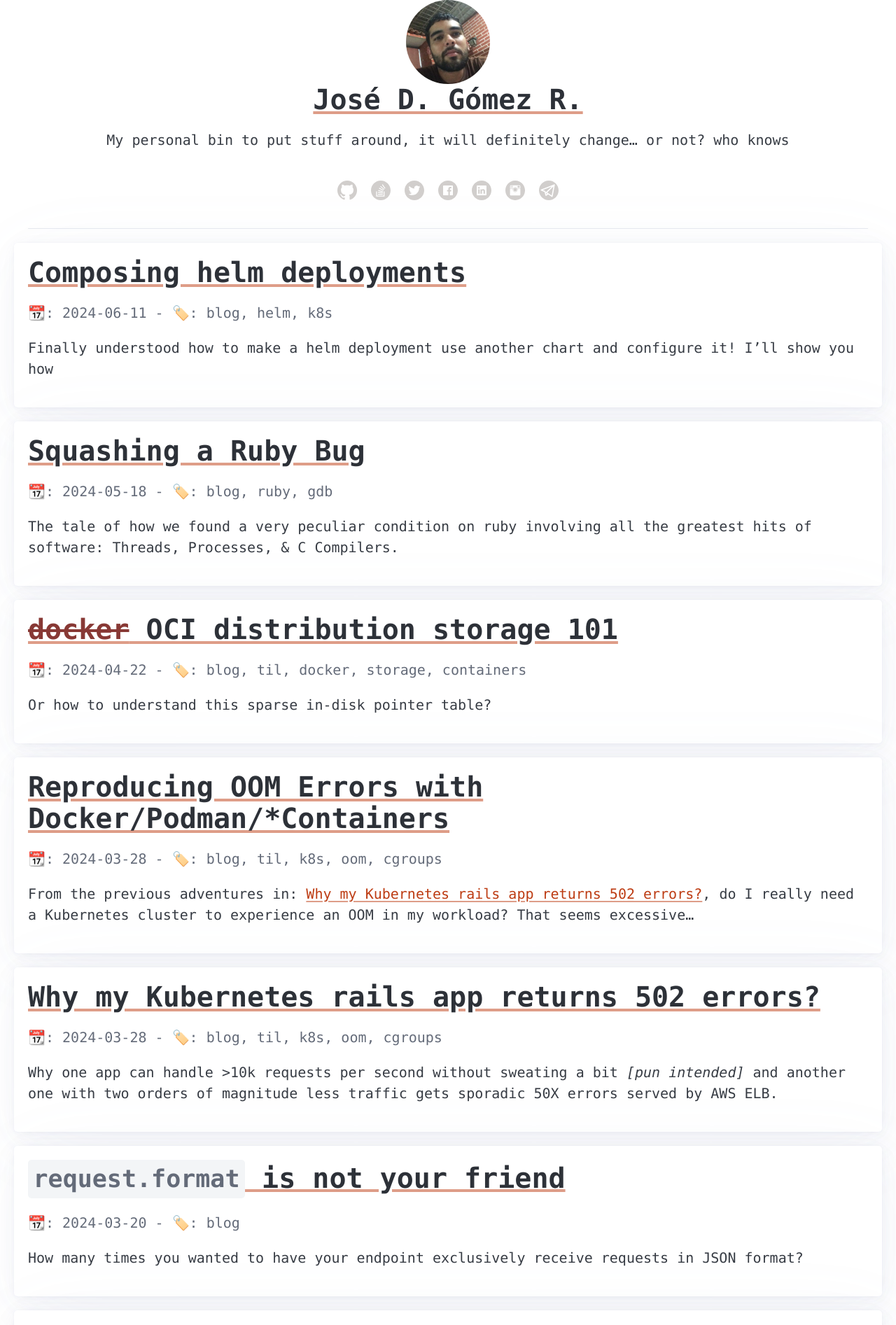
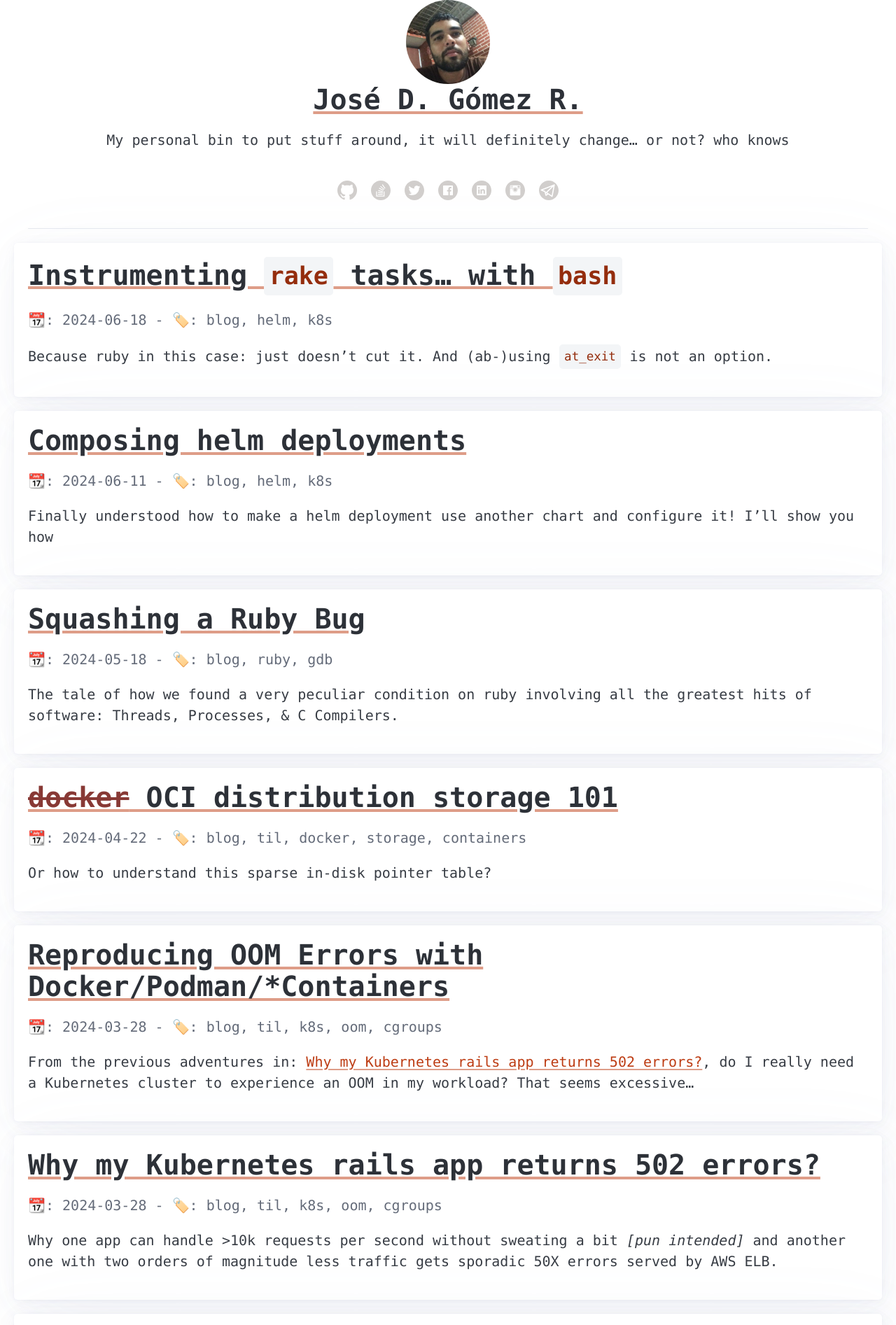
Before and after one commit to josegomezr/josegomezr.github.io, a Jekyll site: the page built from index.html, in a window 1280 px wide. Shown: the top 1893 px of the page at 70% size. Built offline with Jekyll 4.4.1, drawn with Linux system fonts in a browser that asks for light colours; some of the changed lines change nothing that is shown.

Commit message:
Lessons Instrumenting Rake

````diff
--- /dev/null
+++ b/_posts/2024-06-18-instrumentation-rake-task-bash.md
@@ -0,0 +1,164 @@
+---
+title: Instrumenting `rake` tasks... with `bash`
+layout: post
+tags: [blog, helm, k8s]
+categories: [blog]
+lang: en
+extras:
+  mermaid: yes
+---
+
+Because ruby in this case: just doesn't cut it. And (ab-)using `at_exit` is not an option.
+
+<!-- more -->
+
+It all begins with a noble goal: Collecting Metrics after a rake task runs. What I want is:
+
+<pre class="mermaid">
+flowchart TD
+  TASK_ONE[First Task] -->|then| TASK_TWO[Second Task]
+  TASK_TWO[Second Task] -->|then| PUSH_PROM[Push to Prometheus]
+  PUSH_PROM[Push to Prometheus] -->|then| END[FINISH]
+</pre>
+
+You might see it from afar and say: _izy-pizy_ just run your task and your collector at last and call it a day!
+
+```bash
+bin/rake my:task prometheus:push
+```
+
+Until you realize that if `my:task` raises... no metrics will be sent. Our shiny solution only works on the Goldilocks scenario.
+
+On the doomsday scenario what ends up happening is something closer to:
+
+<pre class="mermaid">
+flowchart TD
+  TASK_ONE[First Task] -->|then| TASK_TWO[Second Task]
+  TASK_TWO[Second Task] -->|raised and| END[FINISH]
+  PUSH_PROM[Push to Prometheus]
+</pre>
+
+<small>📝: Note the fact that _Push to Prometheus_ is skipped</small>
+
+And that _may_ be good enough, the lack of metrics is also a reasonable sign to
+raise an alarm; Fair enough... not for me!
+
+I want consistency! I want to get anything that may have been recorded during
+the failed execution!
+
+
+I couldn't find a "readable technique" to achieve that, the _best_ so far was
+from [a big stick by @ozydingo][wrapping-rake]:
+
+1. Prepend a `setup` lambda into the task actions: it'll mark the beginning of
+the task.
+
+2. Create a `log_task_stats` [or for our own matter: `prometheus:push` task from
+now on]: this will register an `#at_exit` to mark the exit of a task and emit
+the metrics.
+
+3. Enhance all but `environment` and `prometheus:push` to call `prometheus:push`
+afterwards AND execute a last block that marks the end of the task.
+
+It *is* convoluted, because rake was not designed for this. I particularly
+didn't feel quite confortable by (ab-)using the `at_exit` hook [side note:
+[I totally agree with this Arkency blog post][abusing-at-exit]]
+
+Trust me, I tried to innovate over `@ozydingo`'s approach and didn't get to a
+prettier place, this has been "the simplest" so far:
+
+1. Have a _needle_ task
+
+2. Extend `Rake::Task` to have an `ensure` block (so I get to run code even if
+the task itself raises) and test if the current task includes my desired
+`needle`.
+
+Something along the lines of:
+
+```ruby
+# In your Rakefile
+namespace :prometheus do
+  desc 'Mark a task to forward metrics when it finishes'
+  task :push do
+    # no-op. we just need a needle
+  end
+end
+
+if ENV['PROMETHEUS_ENABLED'].present?
+  mod = Module.new do
+    def invoke(...)
+      super(...)
+    ensure
+      send_metrics_to_prometheus! if self.prerequisites.include?('prometheus:push')
+    end
+  end
+
+  mod.define_method(:send_metrics_to_prometheus!) do
+    # whatever means necessary to push your metrics
+    # it's key that this is not inside the module block, here you have
+    # access to things outside the Rake::Task context.
+  end
+  Rake::Task.prepend mod
+end
+```
+
+Still ugly, and probably write-only ™️ code.
+
+After hours down into `ruby/rake` and more ever creative solutions I just sank
+for a reasonable alternative... Just use bash ™️!
+
+I mean it can't be simpler, wrap rake into a small bash script like:
+
+```bash
+# in your proj's: bin/instrumented-rake
+#!/bin/bash
+bin/rake $@ prometheus:push || (bin/rake prometheus:push; exit 1)
+```
+
+Or a more verbose version:
+
+```bash
+# in your proj's: bin/instrumented-rake
+#!/bin/bash
+bin/rake $@ prometheus:push
+
+if [[ $? -ne 0 ]]; then
+  # If previous command did not exit cleanly, 100% chance that our metrics weren't pushed.
+  # And make sure to exit with a non-zero status too.
+
+  bin/rake prometheus:push
+  exit 1
+fi
+```
+
+Or if you really care about precise exit codes:
+
+```bash
+# in your proj's: bin/instrumented-rake
+#!/bin/bash
+bin/rake $@ prometheus:push
+EXIT_CODE=$?
+
+if [[ $EXIT_CODE -ne 0 ]]; then
+  # If previous command did not exit cleanly, 100% chance that our metrics weren't pushed.
+  # And make sure to exit with a non-zero status too.
+
+  bin/rake prometheus:push
+fi
+
+exit $EXIT_CODE
+```
+
+straight forward, no monkeypatches, just a separate entrypoint. And sure enough, it behaves exactly like I want:
+
+<pre class="mermaid">
+flowchart TD
+  TASK_ONE[First Task] -->|then| TASK_TWO[Second Task]
+  TASK_TWO[Second Task] -->|then| PUSH_PROM[Push to Prometheus]
+  PUSH_PROM[Push to Prometheus] -->|then| END[FINISH]
+</pre>
+
+<small>_I don't love either, but between timing `at_exit` hooks and monkey patching `Rake::Task` and having an extra explicit entrypoint I'm just picking the lesser evil_</small>
+
+[wrapping-rake]: http://www.abigstick.com/2021/03/21/wrapping-rake.html
+[abusing-at-exit]: https://blog.arkency.com/2013/06/are-we-abusing-at-exit/
--- a/_sass/_resume.scss
+++ b/_sass/_resume.scss
@@ -31,3 +31,7 @@
 .text-decoration-none{
   text-decoration: none;
 }
+
+code {
+  color: var(--pico-primary-hover)
+}
````
